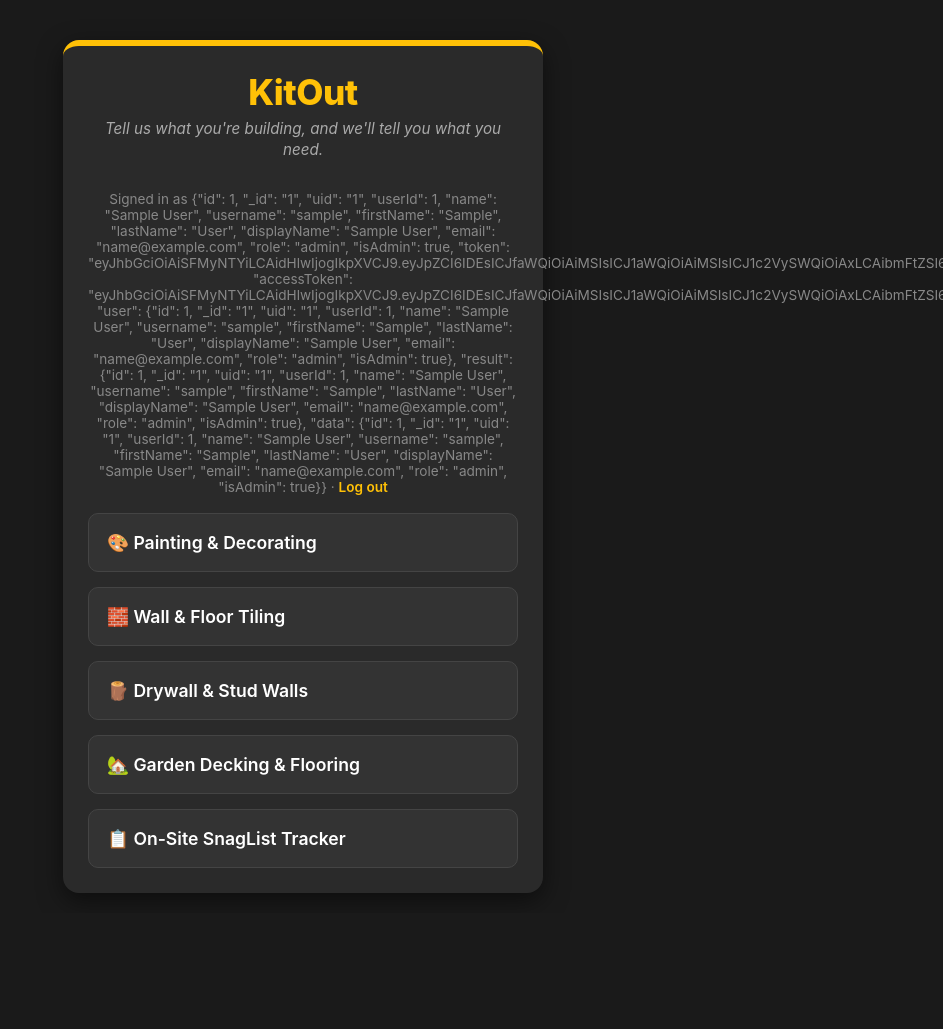
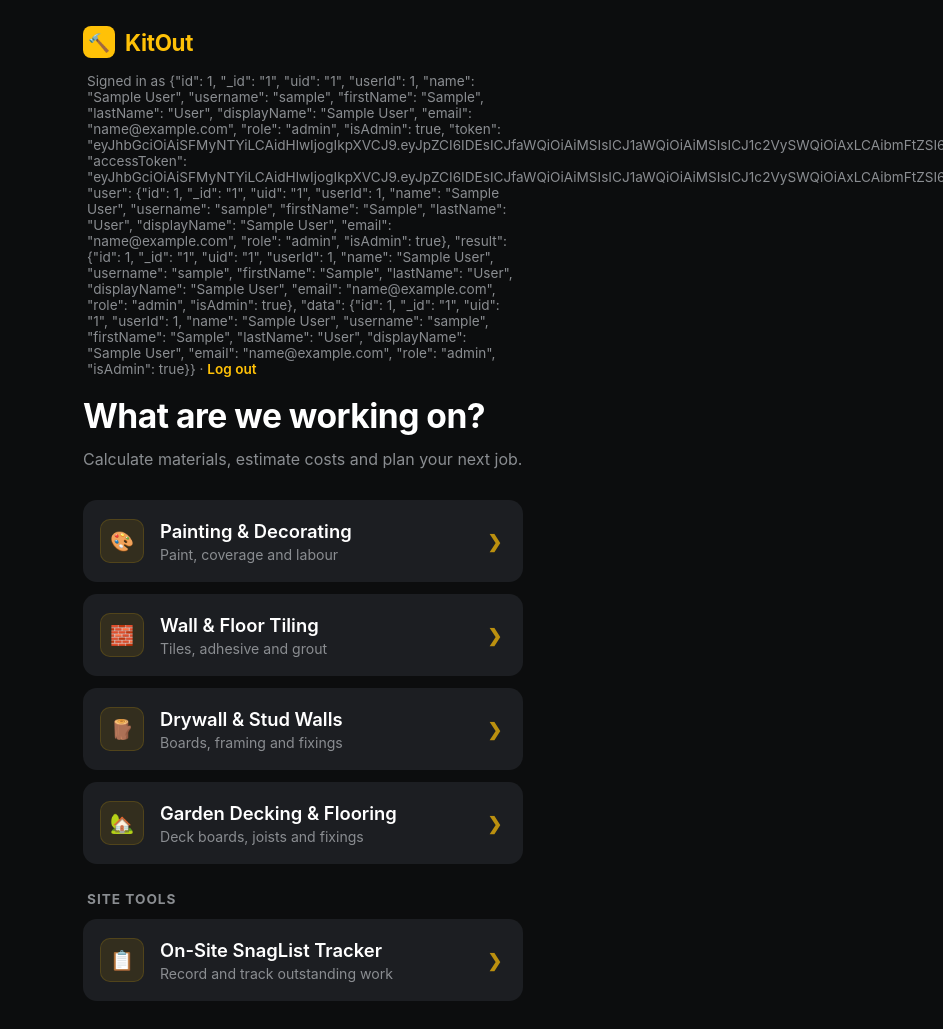
Before and after one commit to egjasta/KitOut, a plain HTML site: page dashboard.html in a window 1280 px wide. Shown: the top 1029 px of the page, without its empty margins (337-1280 px from the left). Before the commit the page ends 913 px from the top, so only its background shows below. Drawn offline with Linux system fonts and the light colour scheme; sample sign-in values are in the browser's storage.

Commit message:
Upgraded dashboard layout to premium native app interface styling

```diff
--- a/dashboard.html
+++ b/dashboard.html
@@ -3,116 +3,227 @@
 <head>
     <meta charset="UTF-8">
     <meta name="viewport" content="width=device-width, initial-scale=1.0">
-    <title>KitOut - On-Site Operational Dashboard</title>
+    <title>KitOut - Dashboard</title>
     <link rel="manifest" href="manifest.json">
     <link rel="apple-touch-icon" href="logo.png">
     <style>
         body {
-            font-family: -apple-system, BlinkMacSystemFont, "Segoe UI", Roboto, sans-serif;
-            background-color: #1a1a1a;
+            font-family: -apple-system, BlinkMacSystemFont, "Segoe UI", Roboto, Helvetica, Arial, sans-serif;
+            background-color: #0c0d0e;
             color: #ffffff;
             margin: 0;
-            padding: 20px;
+            padding: 16px;
             display: flex;
             flex-direction: column;
             align-items: center;
             min-height: 100vh;
+            box-sizing: border-box;
         }
         .container {
-            max-width: 480px;
+            max-width: 440px;
             width: 100%;
-            background: #2a2a2a;
-            padding: 25px;
-            border-radius: 16px;
-            box-shadow: 0 8px 24px rgba(0,0,0,0.5);
-            border-top: 6px solid #FFC107;
+            display: flex;
+            flex-direction: column;
             box-sizing: border-box;
-            margin-top: 20px;
         }
-        h1 {
-            text-align: center;
-            color: #FFC107;
-            margin: 0 0 5px 0;
-            font-size: 2.2em;
-            font-weight: 800;
-            letter-spacing: -0.5px;
-        }
-        .tagline {
-            text-align: center;
-            font-style: italic;
-            color: #aaa;
-            margin-bottom: 30px;
-            font-size: 0.95em;
-            line-height: 1.4;
-        }
-        .trade-card {
-            display: block;
-            background: #333;
-            padding: 18px;
-            margin-bottom: 15px;
-            border-radius: 10px;
-            cursor: pointer;
-            border: 1px solid #444;
-            transition: all 0.2s ease;
-            box-sizing: border-box;
-            color: inherit;
-            text-decoration: none;
-        }
-        .trade-card:hover {
-            border-color: #FFC107;
-            background: #3a3a3a;
-            transform: translateY(-2px);
-        }
-        .trade-title {
-            font-weight: 600;
-            font-size: 1.1em;
+        .brand-header {
             display: flex;
             align-items: center;
-            gap: 12px;
+            gap: 10px;
+            margin-top: 10px;
+            margin-bottom: 25px;
         }
-        .trade-card:last-of-type {
-            margin-bottom: 0;
+        .brand-logo-box {
+            background: #FFC107;
+            color: #000000;
+            font-weight: 900;
+            font-size: 1.1em;
+            width: 32px;
+            height: 32px;
+            border-radius: 8px;
+            display: flex;
+            align-items: center;
+            justify-content: center;
+        }
+        .brand-name {
+            font-size: 1.4em;
+            font-weight: 700;
+            color: #FFC107;
+            letter-spacing: -0.3px;
         }
         .session-row {
-            text-align: center;
-            color: #888;
+            color: #8a8d91;
             font-size: 0.85em;
-            margin-bottom: 18px;
+            margin: -10px 0 20px 4px;
         }
         .session-row a {
             color: #FFC107;
             text-decoration: none;
             font-weight: 600;
         }
-        .session-row a:hover {
-            text-decoration: underline;
+        .session-row a:hover { text-decoration: underline; }
+        h2 {
+            font-size: 2.1em;
+            font-weight: 700;
+            margin: 0 0 12px 0;
+            line-height: 1.15;
+            letter-spacing: -0.5px;
+        }
+        .main-subtitle {
+            font-size: 1em;
+            color: #8a8d91;
+            line-height: 1.4;
+            margin: 0 0 30px 0;
+        }
+        .section-title {
+            font-size: 0.85em;
+            font-weight: 700;
+            letter-spacing: 1px;
+            color: #8a8d91;
+            text-transform: uppercase;
+            margin-top: 15px;
+            margin-bottom: 12px;
+            padding-left: 4px;
+        }
+        .app-card {
+            background: #1c1e22;
+            border-radius: 14px;
+            padding: 18px 16px;
+            margin-bottom: 12px;
+            display: flex;
+            align-items: center;
+            justify-content: space-between;
+            cursor: pointer;
+            border: 1px solid transparent;
+            transition: all 0.2s ease-in-out;
+            box-sizing: border-box;
+            text-decoration: none;
+            color: inherit;
+        }
+        .app-card:hover {
+            background: #25282e;
+            transform: translateY(-1px);
+        }
+        .card-left-block {
+            display: flex;
+            align-items: center;
+            gap: 16px;
+        }
+        .icon-shield {
+            background: rgba(255, 193, 7, 0.1);
+            color: #FFC107;
+            font-size: 1.2em;
+            width: 42px;
+            height: 42px;
+            border-radius: 10px;
+            display: flex;
+            align-items: center;
+            justify-content: center;
+            flex-shrink: 0;
+            border: 1px solid rgba(255, 193, 7, 0.15);
+        }
+        .text-meta-stack {
+            display: flex;
+            flex-direction: column;
+            gap: 4px;
+        }
+        .card-heading {
+            font-size: 1.15em;
+            font-weight: 600;
+            color: #ffffff;
+            margin: 0;
+        }
+        .card-subtext {
+            font-size: 0.88em;
+            color: #8a8d91;
+            margin: 0;
+        }
+        .chevron-right {
+            color: #FFC107;
+            font-weight: 700;
+            font-size: 1.1em;
+            opacity: 0.7;
+            padding-right: 4px;
+            transition: transform 0.2s;
+        }
+        .app-card:hover .chevron-right {
+            transform: translateX(2px);
+            opacity: 1;
         }
     </style>
 </head>
 <body>
     <div class="container">
-        <h1>KitOut</h1>
-        <div class="tagline">Tell us what you're building, and we'll tell you what you need.</div>
+        <div class="brand-header">
+            <div class="brand-logo-box">🔨</div>
+            <div class="brand-name">KitOut</div>
+        </div>
+
         <div class="session-row">
             Signed in as <span id="sessionEmail"></span> · <a href="#" onclick="logOut(); return false;">Log out</a>
         </div>
 
-        <a class="trade-card" href="painting.html">
-            <div class="trade-title">🎨 Painting & Decorating</div>
+        <h2>What are we working on?</h2>
+        <p class="main-subtitle">Calculate materials, estimate costs and plan your next job.</p>
+
+        <a href="painting.html" class="app-card">
+            <div class="card-left-block">
+                <div class="icon-shield">🎨</div>
+                <div class="text-meta-stack">
+                    <div class="card-heading">Painting &amp; Decorating</div>
+                    <div class="card-subtext">Paint, coverage and labour</div>
+                </div>
+            </div>
+            <div class="chevron-right">❯</div>
         </a>
-        <a class="trade-card" href="tiling.html">
-            <div class="trade-title">🧱 Wall & Floor Tiling</div>
+
+        <a href="tiling.html" class="app-card">
+            <div class="card-left-block">
+                <div class="icon-shield">🧱</div>
+                <div class="text-meta-stack">
+                    <div class="card-heading">Wall &amp; Floor Tiling</div>
+                    <div class="card-subtext">Tiles, adhesive and grout</div>
+                </div>
+            </div>
+            <div class="chevron-right">❯</div>
         </a>
-        <a class="trade-card" href="drywall.html">
-            <div class="trade-title">🪵 Drywall & Stud Walls</div>
+
+        <a href="drywall.html" class="app-card">
+            <div class="card-left-block">
+                <div class="icon-shield">🪵</div>
+                <div class="text-meta-stack">
+                    <div class="card-heading">Drywall &amp; Stud Walls</div>
+                    <div class="card-subtext">Boards, framing and fixings</div>
+                </div>
+            </div>
+            <div class="chevron-right">❯</div>
         </a>
-        <a class="trade-card" href="decking.html">
-            <div class="trade-title">🏡 Garden Decking & Flooring</div>
+
+        <a href="decking.html" class="app-card">
+            <div class="card-left-block">
+                <div class="icon-shield">🏡</div>
+                <div class="text-meta-stack">
+                    <div class="card-heading">Garden Decking &amp; Flooring</div>
+                    <div class="card-subtext">Deck boards, joists and fixings</div>
+                </div>
+            </div>
+            <div class="chevron-right">❯</div>
         </a>
-        <a class="trade-card" href="snaglist.html">
-            <div class="trade-title">📋 On-Site SnagList Tracker</div>
+
+        <div class="section-title">Site Tools</div>
+
+        <a href="snaglist.html" class="app-card">
+            <div class="card-left-block">
+                <div class="icon-shield">📋</div>
+                <div class="text-meta-stack">
+                    <div class="card-heading">On-Site SnagList Tracker</div>
+                    <div class="card-subtext">Record and track outstanding work</div>
+                </div>
+            </div>
+            <div class="chevron-right">❯</div>
         </a>
     </div>
+
     <script>
         const session = localStorage.getItem("kitout_user_session");
         if (!session) {
```
